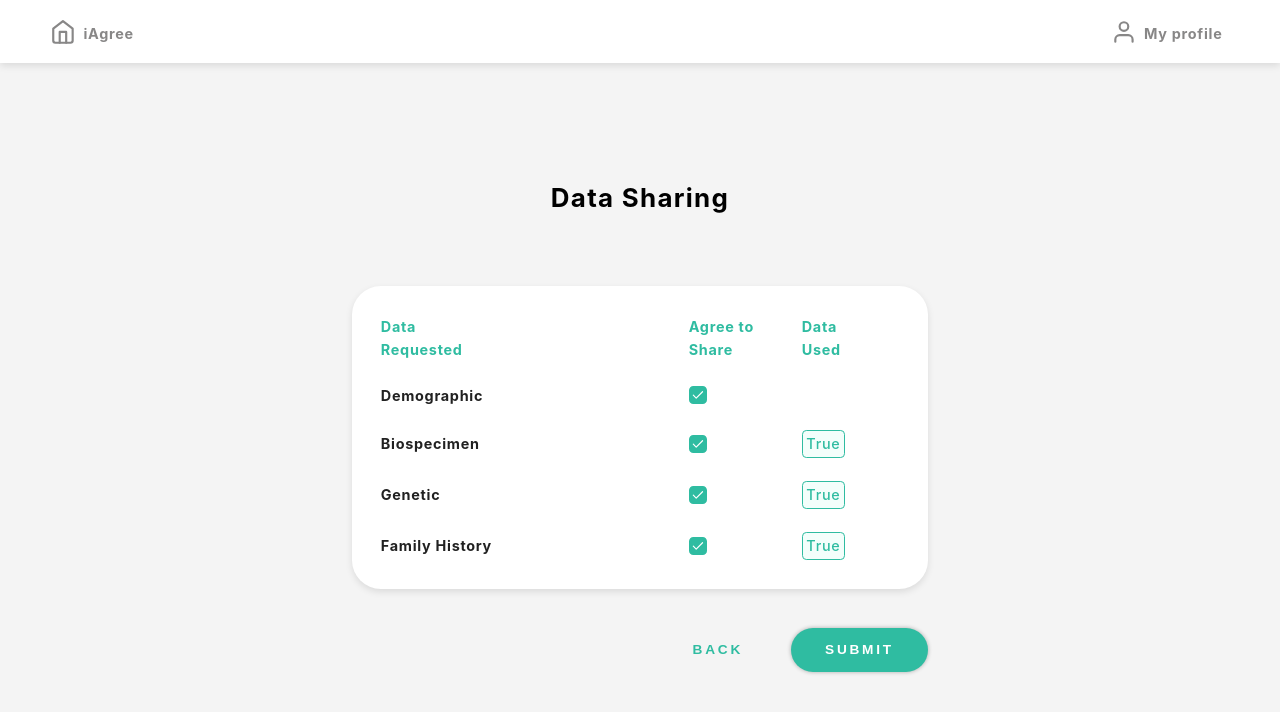
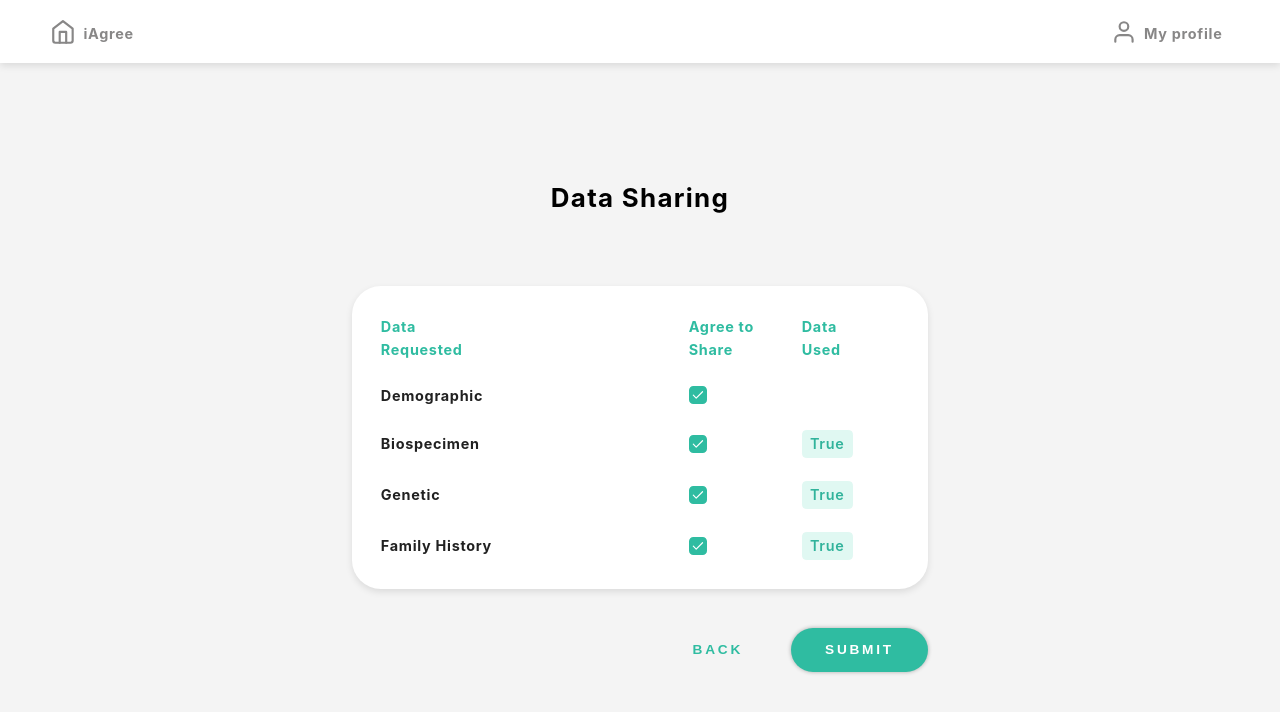
Before and after one commit to huzhx/baseline-preference, a React (Create React App) app: page /data-sharing-review in a window 1280 px wide. Shown: the top 712 px of the page. Built offline with nearby package versions, Linux system fonts and the light colour scheme.

Commit message:
update data_sharing_element__label style

```diff
--- a/src/DataSharingElement.module.css
+++ b/src/DataSharingElement.module.css
@@ -32,10 +32,10 @@
 
 .data_sharing_element__label {
   justify-self: flex-start;
-  color: var(--primary-color);
+  color: var(--primary-color-dark);
   border-radius: 0.3em;
-  border: 0.125em solid var(--primary-color);
-  font-weight: 480;
-  padding: 0.1em 0.25em;
-  background-color: var(--primary-color-light-extra);
+  border: 0.125em solid var(--primary-color-light);
+  font-weight: 600;
+  padding: 0.1em 0.5em;
+  background-color: var(--primary-color-light);
 }
```
